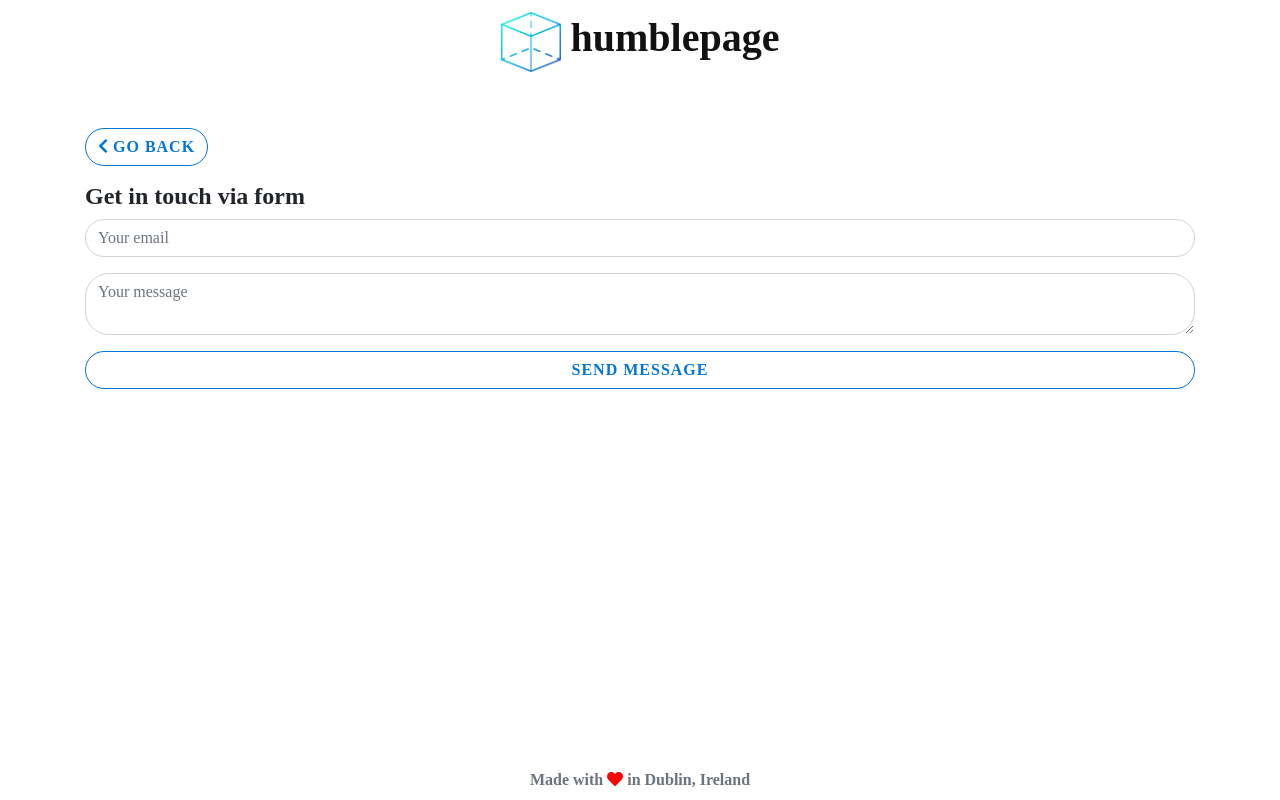
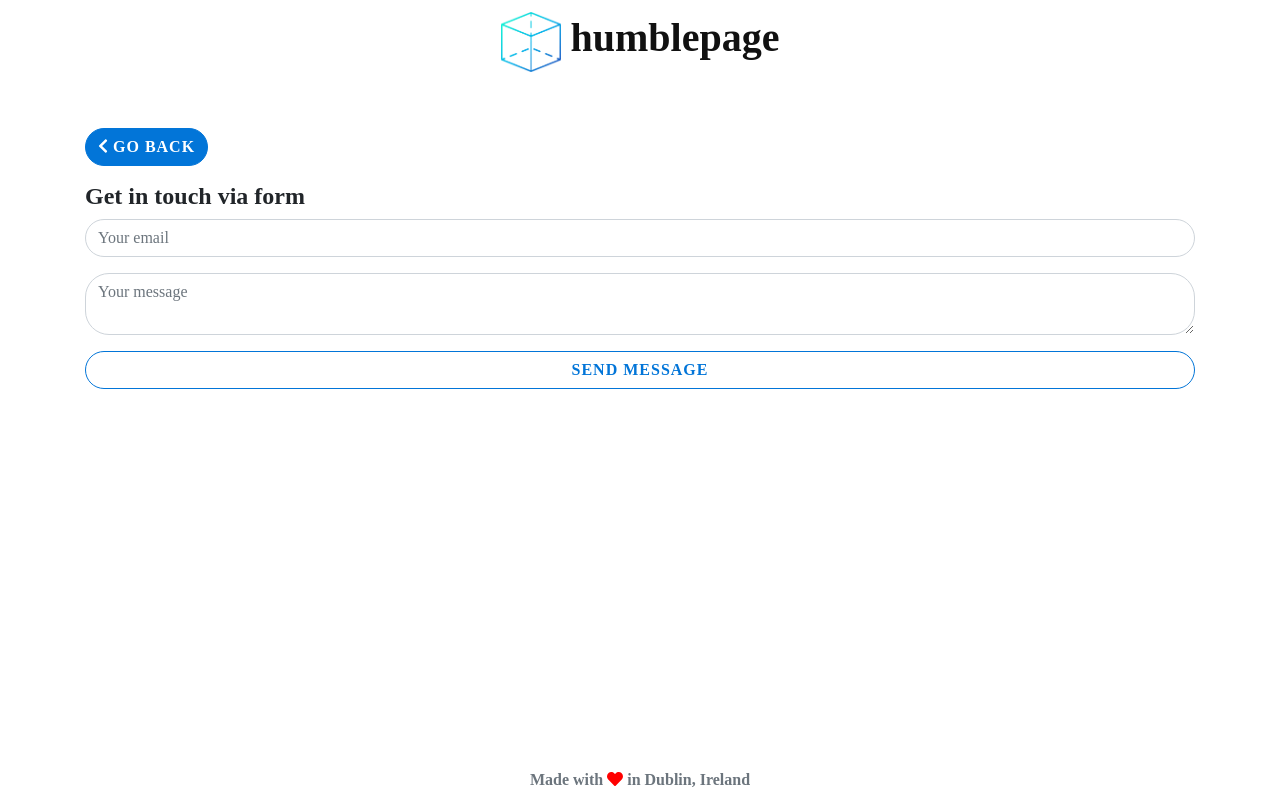
Before and after one commit to jkrclaro/asimov, a React (Create React App) app in the folder humblepage/: page /#/contact in a window 1280 px wide. Built offline with nearby package versions, Linux system fonts and the light colour scheme; what webfontloader would draw is missing.

Commit message:
Go back button

```diff
--- a/humblepage/src/components/Contact.jsx
+++ b/humblepage/src/components/Contact.jsx
@@ -9,7 +9,7 @@ class Contact extends React.Component {
         return (
             <div>
                 <div className='container'>
-                    <Link to='/' className='btn btn-humblepage-alternative mb-3'><FontAwesomeIcon icon='chevron-left'/> Go back</Link>
+                    <Link to='/' className='btn btn-humblepage-primary mb-3'><FontAwesomeIcon icon='chevron-left'/> Go back</Link>
                     <h4><b>Get in touch via form</b></h4>
                     <form action='https://formspree.io/gethumblepage@gmail.com' method='POST'>
                         <input type='email' name='email' placeholder='Your email' className='form-control mb-3'></input>
```
